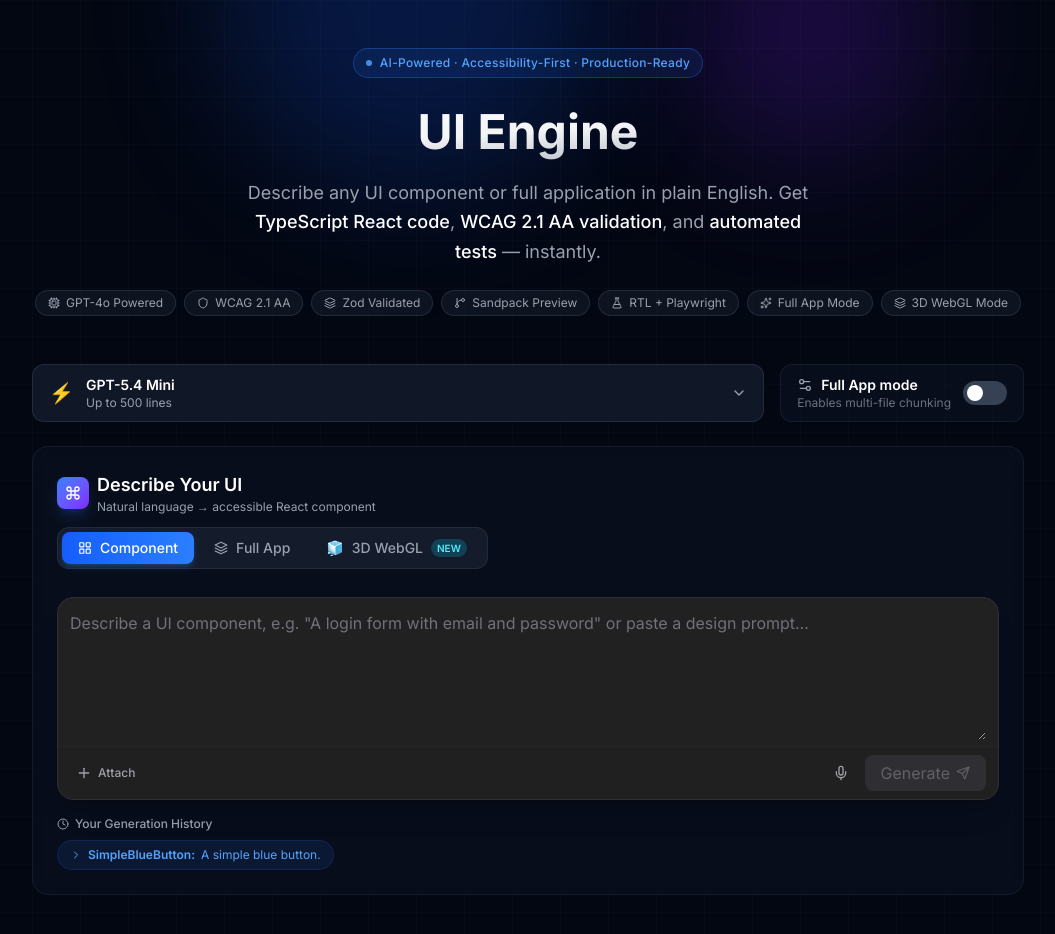
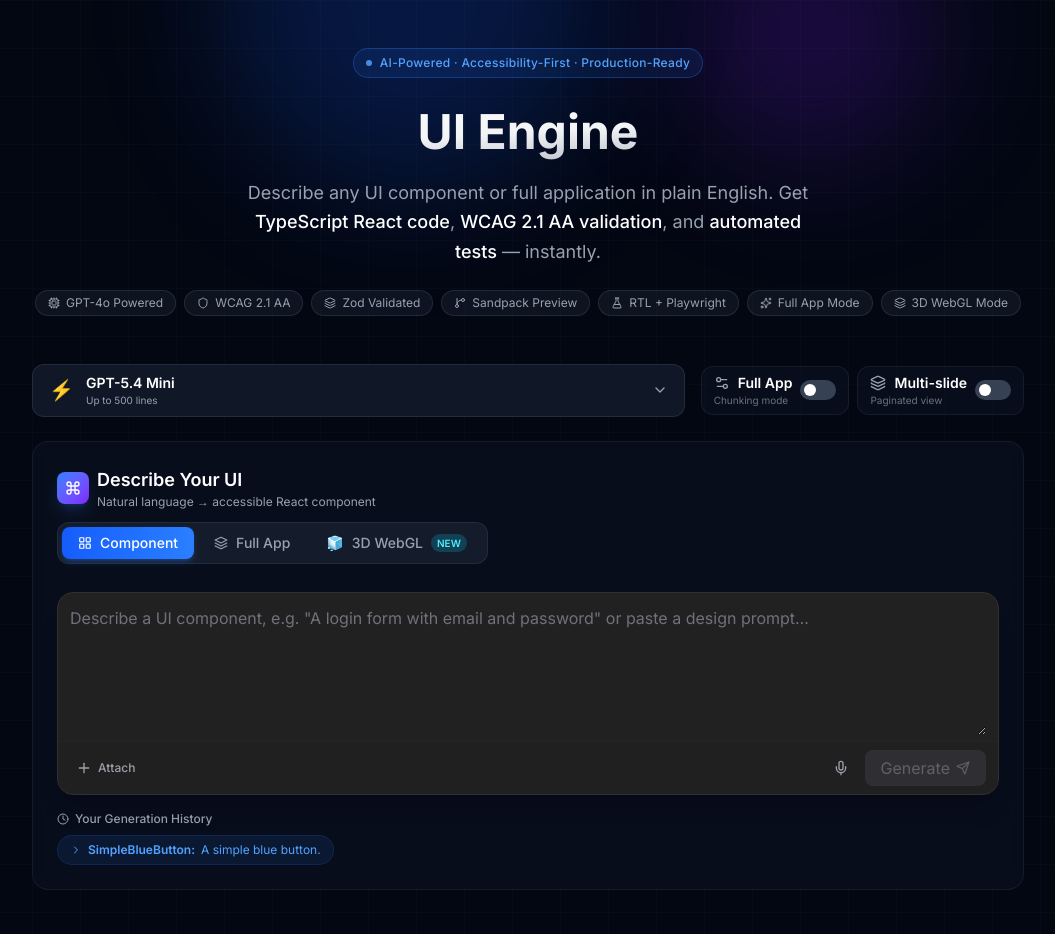
Before and after one commit to shekhargiri005-dotcom/AI-powered-accessibility-first-UI-engine, a Next.js app: page / in a window 1280 px wide. Shown: the top 934 px of the page, without its empty margins (112-1167 px from the left). Built offline with nearby package versions, Linux system fonts and the light colour scheme.

Commit message:
feat: Implement Universal Multi-Slide mode toggle for Components and WebGL

```diff
--- a/app/api/chunk/route.ts
+++ b/app/api/chunk/route.ts
@@ -3,13 +3,13 @@
 
 export async function POST(request: NextRequest) {
   try {
-    const { intent, manifest, targetFile, model, maxTokens } = await request.json();
+    const { intent, manifest, targetFile, model, maxTokens, isMultiSlide } = await request.json();
 
     if (!intent || !manifest || !targetFile || !model) {
       return NextResponse.json({ success: false, error: 'Missing required parameters' }, { status: 400 });
     }
 
-    const code = await generateFileChunk(intent, manifest, targetFile, model, maxTokens);
+    const code = await generateFileChunk(intent, manifest, targetFile, model, maxTokens, isMultiSlide);
     return NextResponse.json({ success: true, code });
   } catch (error) {
     console.error('[/api/chunk] Error:', error);
--- a/app/api/generate/route.ts
+++ b/app/api/generate/route.ts
@@ -38,7 +38,7 @@
     }
 
     const intent = intentValidation.data;
-    const { mode, model, maxTokens } = body as { mode?: string; model?: string; maxTokens?: number };
+    const { mode, model, maxTokens, isMultiSlide } = body as { mode?: string; model?: string; maxTokens?: number; isMultiSlide?: boolean };
     const generationMode: GenerationMode = mode === 'app' ? 'app' : mode === 'webgl' ? 'webgl' : 'component';
 
     if (!process.env.OPENAI_API_KEY) {
@@ -49,7 +49,7 @@
     }
 
     // Step 1: Generate component/app code
-    const generationResult = await generateComponent(intent, generationMode, model, maxTokens);
+    const generationResult = await generateComponent(intent, generationMode, model, maxTokens, isMultiSlide);
     if (!generationResult.success || !generationResult.code) {
       return NextResponse.json(
         { success: false, error: generationResult.error },
--- a/app/api/manifest/route.ts
+++ b/app/api/manifest/route.ts
@@ -5,13 +5,13 @@
 export async function POST(request: NextRequest) {
   try {
     const body = await request.json();
-    const { intent, model } = body;
+    const { intent, model, isMultiSlide } = body;
 
     if (!intent || !model) {
       return NextResponse.json({ success: false, error: 'Missing intent or model' }, { status: 400 });
     }
 
-    const manifest = await generateAppManifest(intent, model);
+    const manifest = await generateAppManifest(intent, model, isMultiSlide);
     return NextResponse.json({ success: true, manifest });
   } catch (error) {
     console.error('[/api/manifest] Error:', error);
--- a/app/page.tsx
+++ b/app/page.tsx
@@ -181,6 +181,7 @@
 
   const [selectedModel, setSelectedModel] = useState<AIModel>('gpt-5.4-mini');
   const [isFullAppMode, setIsFullAppMode] = useState(false);
+  const [isMultiSlideMode, setIsMultiSlideMode] = useState(false);
 
   const runPipeline = useCallback(async (prompt: string, mode: GenerationMode) => {
     setOutput(null);
@@ -223,7 +224,7 @@
         const manifestRes = await fetch('/api/manifest', {
           method: 'POST',
           headers: { 'Content-Type': 'application/json' },
-          body: JSON.stringify({ intent, model: selectedModel }),
+          body: JSON.stringify({ intent, model: selectedModel, isMultiSlide: isMultiSlideMode }),
         });
         const manifestData = await manifestRes.json();
 
@@ -244,7 +245,8 @@
                manifest,
                targetFile: fileReq.filename,
                model: selectedModel,
-               maxTokens
+               maxTokens,
+               isMultiSlide: isMultiSlideMode
             }),
           });
 
@@ -276,7 +278,7 @@
       const generateRes = await fetch('/api/generate', {
         method: 'POST',
         headers: { 'Content-Type': 'application/json' },
-        body: JSON.stringify({ intent, mode, model: selectedModel, maxTokens }),
+        body: JSON.stringify({ intent, mode, model: selectedModel, maxTokens, isMultiSlide: isMultiSlideMode }),
       });
       const generateData = await generateRes.json();
 
@@ -308,7 +310,7 @@
       setPipelineStep('error');
       setPipelineError('Network error during generation. Check your connection.');
     }
-  }, [selectedModel, isFullAppMode]);
+  }, [selectedModel, isFullAppMode, isMultiSlideMode]);
 
   const a11yBadge = output?.a11yReport
     ? `Score: ${output.a11yReport.score}/100`
@@ -343,6 +345,7 @@
           <ModelSwitcher
             onModelChange={setSelectedModel}
             onFullAppModeChange={setIsFullAppMode}
+            onMultiSlideModeChange={setIsMultiSlideMode}
             disabled={pipelineStep !== 'idle' && pipelineStep !== 'complete' && pipelineStep !== 'error'}
           />
         </div>
--- a/components/ModelSwitcher.tsx
+++ b/components/ModelSwitcher.tsx
@@ -1,7 +1,7 @@
 'use client';
 
 import React, { useState, useEffect, useRef } from 'react';
-import { ChevronDown, Check, Settings2, ShieldAlert } from 'lucide-react';
+import { ChevronDown, Check, Settings2, ShieldAlert, Layers } from 'lucide-react';
 
 export type AIModel = 'gpt-5.4-nano' | 'gpt-5.4-mini' | 'gpt-4.1' | 'gpt-5.4' | 'gpt-4o';
 
@@ -24,12 +24,14 @@
 interface ModelSwitcherProps {
   onModelChange: (model: AIModel) => void;
   onFullAppModeChange: (enabled: boolean) => void;
+  onMultiSlideModeChange: (enabled: boolean) => void;
   disabled?: boolean;
 }
 
-export default function ModelSwitcher({ onModelChange, onFullAppModeChange, disabled }: ModelSwitcherProps) {
+export default function ModelSwitcher({ onModelChange, onFullAppModeChange, onMultiSlideModeChange, disabled }: ModelSwitcherProps) {
   const [selectedModel, setSelectedModel] = useState<AIModel>('gpt-5.4-mini');
   const [isFullAppMode, setIsFullAppMode] = useState(false);
+  const [isMultiSlideMode, setIsMultiSlideMode] = useState(false);
   const [isOpen, setIsOpen] = useState(false);
   const [toastMessage, setToastMessage] = useState<string | null>(null);
 
@@ -39,6 +41,7 @@
   useEffect(() => {
     const savedModel = localStorage.getItem('uiEngine_model') as AIModel | null;
     const savedAppMode = localStorage.getItem('uiEngine_fullAppMode');
+    const savedSlideMode = localStorage.getItem('uiEngine_multiSlideMode');
 
     if (savedModel && AI_MODELS[savedModel]) {
       setSelectedModel(savedModel);
@@ -48,6 +51,11 @@
       const isEnabled = savedAppMode === 'true';
       setIsFullAppMode(isEnabled);
       onFullAppModeChange(isEnabled);
+    }
+    if (savedSlideMode) {
+      const isEnabled = savedSlideMode === 'true';
+      setIsMultiSlideMode(isEnabled);
+      onMultiSlideModeChange(isEnabled);
     }
   }, []);
 
@@ -83,6 +91,14 @@
     showToast(newVal ? 'Full App Mode Enabled (Chunking)' : 'Full App Mode Disabled');
   };
 
+  const handleToggleMultiSlideMode = () => {
+    const newVal = !isMultiSlideMode;
+    setIsMultiSlideMode(newVal);
+    localStorage.setItem('uiEngine_multiSlideMode', String(newVal));
+    onMultiSlideModeChange(newVal);
+    showToast(newVal ? 'Multi-Slide Mode Enabled' : 'Multi-Slide Mode Disabled');
+  };
+
   const activeModel = AI_MODELS[selectedModel];
 
   return (
@@ -103,13 +119,13 @@
           onClick={() => setIsOpen(!isOpen)}
           aria-haspopup="listbox"
           aria-expanded={isOpen}
-          className="w-full flex items-center justify-between gap-3 px-4 py-2.5 bg-gray-900 border border-gray-700/50 rounded-xl hover:bg-gray-800 transition-colors focus:outline-none focus:ring-2 focus:ring-blue-500 disabled:opacity-50 disabled:cursor-not-allowed group"
+          className="w-full flex items-center justify-between gap-3 px-4 py-2 bg-gray-900 border border-gray-700/50 rounded-xl hover:bg-gray-800 transition-colors focus:outline-none focus:ring-2 focus:ring-blue-500 disabled:opacity-50 disabled:cursor-not-allowed group"
         >
           <div className="flex items-center gap-3 truncate">
             <span className="text-xl" aria-hidden="true">{activeModel.icon}</span>
             <div className="flex flex-col items-start truncate">
               <span className="text-sm font-semibold text-white truncate">{activeModel.name}</span>
-              <span className="text-xs text-gray-400 truncate hidden sm:block">Up to {activeModel.maxLines} lines</span>
+              <span className="text-[10px] text-gray-400 truncate hidden sm:block">Up to {activeModel.maxLines} lines</span>
             </div>
           </div>
           <ChevronDown className={`w-4 h-4 text-gray-400 transition-transform ${isOpen ? 'rotate-180' : ''}`} />
@@ -142,18 +158,21 @@
         )}
       </div>
 
+      {/* Right Controls Container */}
+      <div className="flex items-center gap-2 ml-auto">
+
         {/* Full App Mode Toggle */}
-      <div className="flex items-center gap-3 px-4 py-2.5 bg-gray-900/40 border border-gray-700/30 rounded-xl ml-auto">
+        <div className="flex items-center gap-2 px-3 py-1.5 bg-gray-900/40 border border-gray-700/30 rounded-xl">
           <div className="flex flex-col items-end sm:items-start group relative">
             <label htmlFor="full-app-toggle" className="text-sm font-semibold text-white flex items-center gap-2 cursor-pointer">
               <Settings2 className="w-4 h-4 text-gray-400" />
-            Full App mode
+              Full App
             </label>
-          <span className="text-xs text-gray-500 hidden sm:block">Enables multi-file chunking</span>
+            <span className="text-[10px] text-gray-500 hidden sm:block">Chunking mode</span>
 
             {/* Tooltip */}
             <div className="absolute bottom-full mb-2 left-1/2 -translate-x-1/2 w-48 p-2 bg-gray-800 text-xs text-gray-300 rounded shadow-lg opacity-0 group-hover:opacity-100 transition-opacity pointer-events-none z-50">
-            When enabled, bypasses token limits by generating deep architectural file manifests and chunking generation into massive modular repositories.
+              Bypasses API token limits by generating deep architectural file manifests and chunking generation.
             </div>
           </div>
 
@@ -163,18 +182,52 @@
             aria-checked={isFullAppMode}
             disabled={disabled}
             onClick={handleToggleFullAppMode}
-          className={`relative inline-flex h-6 w-11 items-center rounded-full transition-colors focus:outline-none focus:ring-2 focus:ring-blue-500 focus:ring-offset-2 focus:ring-offset-gray-900 ${
+            className={`relative inline-flex h-5 w-9 items-center rounded-full transition-colors focus:outline-none focus:ring-2 focus:ring-blue-500 focus:ring-offset-2 focus:ring-offset-gray-900 ${
               isFullAppMode ? 'bg-violet-600' : 'bg-gray-700'
             } disabled:opacity-50 disabled:cursor-not-allowed`}
           >
             <span
-            className={`inline-block h-4 w-4 transform rounded-full bg-white transition-transform ${
-              isFullAppMode ? 'translate-x-6' : 'translate-x-1'
+              className={`inline-block h-3 w-3 transform rounded-full bg-white transition-transform ${
+                isFullAppMode ? 'translate-x-5' : 'translate-x-1'
+              }`}
+            />
+          </button>
+        </div>
+
+        {/* Multi-Slide Mode Toggle */}
+        <div className="flex items-center gap-2 px-3 py-1.5 bg-gray-900/40 border border-gray-700/30 rounded-xl">
+          <div className="flex flex-col items-end sm:items-start group relative">
+            <label htmlFor="multi-slide-toggle" className="text-sm font-semibold text-white flex items-center gap-2 cursor-pointer">
+              <Layers className="w-4 h-4 text-gray-400" />
+              Multi-slide
+            </label>
+            <span className="text-[10px] text-gray-500 hidden sm:block">Paginated view</span>
+
+            {/* Tooltip */}
+            <div className="absolute bottom-full right-0 mb-2 w-56 p-2 bg-gray-800 text-[11px] leading-tight text-gray-300 rounded shadow-xl opacity-0 group-hover:opacity-100 transition-opacity pointer-events-none z-50">
+              Instructs the AI to structuralize outputs as a multi-slide/multi-view architectural experience rather than a single static block. For WebGL, orchestrates camera physics with HTML navigation overlays.
+            </div>
+          </div>
+
+          <button
+            id="multi-slide-toggle"
+            role="switch"
+            aria-checked={isMultiSlideMode}
+            disabled={disabled}
+            onClick={handleToggleMultiSlideMode}
+            className={`relative inline-flex h-5 w-9 items-center rounded-full transition-colors focus:outline-none focus:ring-2 focus:ring-blue-500 focus:ring-offset-2 focus:ring-offset-gray-900 ${
+              isMultiSlideMode ? 'bg-emerald-500' : 'bg-gray-700'
+            } disabled:opacity-50 disabled:cursor-not-allowed`}
+          >
+            <span
+              className={`inline-block h-3 w-3 transform rounded-full bg-white transition-transform ${
+                isMultiSlideMode ? 'translate-x-5' : 'translate-x-1'
               }`}
             />
           </button>
         </div>
 
       </div>
+    </div>
   );
 }
```
Also changed, not shown: lib/ai/chunkGenerator.ts (+17 -6 lines), lib/ai/componentGenerator.ts (+5 -4 lines), lib/ai/prompts.ts (+26 -11 lines). Lines whose indentation alone changed are shown as unchanged.
